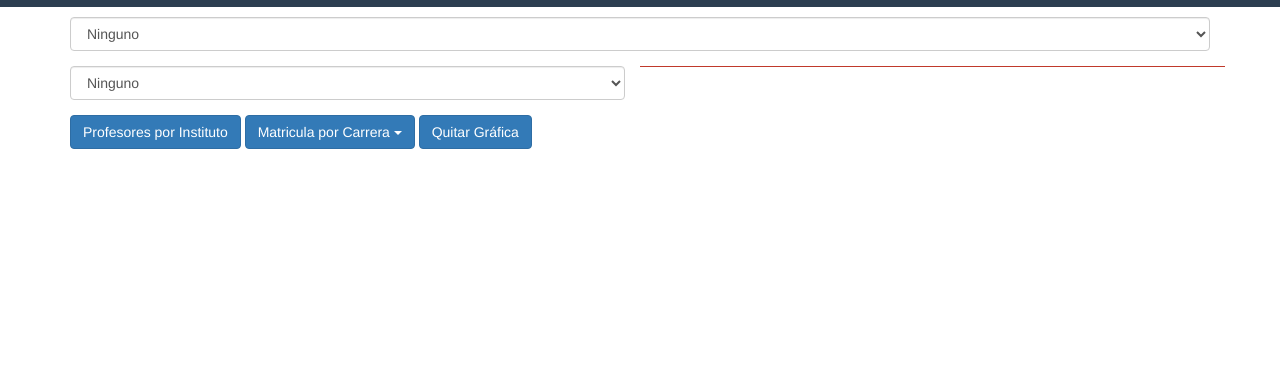
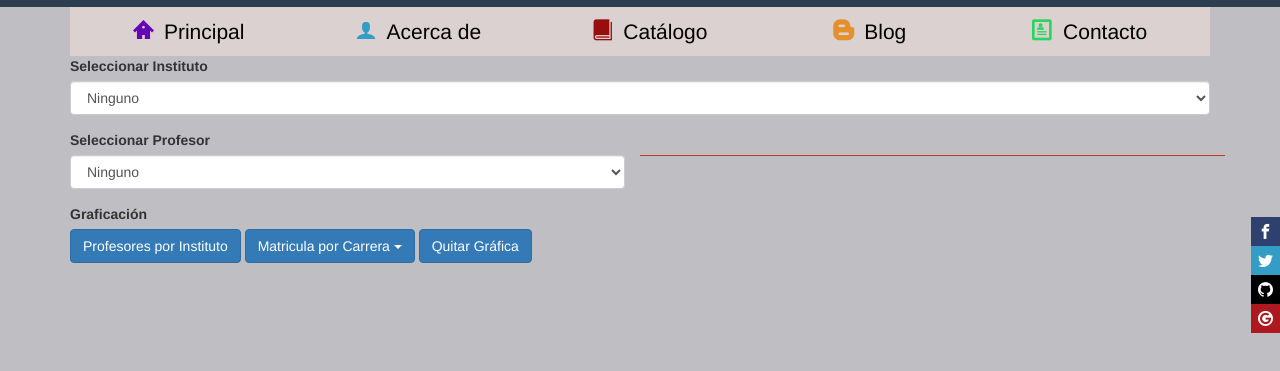
Before and after one commit to cocabet/Welcome, a plain HTML site: page catalogo.html in a window 1280 px wide. Shown: the part 63-434 px from the top of the page. Drawn offline with Linux system fonts and the light colour scheme.

Commit message:
Version 4

```diff
--- a/catalogo.html
+++ b/catalogo.html
@@ -6,32 +6,52 @@
 	<meta name="viewport" content="width=device-width, user-scalable=no, initial-scale=1.0, maximum-scale=1.0, minimum-scale=1.0">
 	<link rel="stylesheet" href="css/bootstrap.min.css">
 	<link rel="stylesheet" href="css/estilos2.css">
+	<link rel="stylesheet" href="css/fonts.css">
 </head>
-<body>
+<body class="fondo">
+
+	<div class="social-bar">
+		<a href="https://www.facebook.com/kokabeth" class="icon icon-facebook" ></a>
+		<a href="https://twitter.com/ewolha" class="icon icon-twitter" ></a>
+		<a href="https://github.com/cocabet" class="icon icon-github"></a>
+		<a href="#" class="icon icon-google3"></a>
+	</div>
+
 
 <header>
 		<div class="container">
 			<h1>Programación Web</h1>
 		</div>
 	</header>
-<p>
 <div class="container">
+
+    		<div class="row">
+			<div class="col-xs-12 col-sm-12 col-md-12">
+				<ul class="nav  nav-justified lead">
+  					<li role="presentation"><a href="index.html" class="button"><span class="icon-home2"></span>Principal</a></li>
+  					<li role="presentation"><a href="#" class="button"><span class="icon-user"></span>Acerca de</a></li>
+  					<li role="presentation"><a href="catalogo.html" class="button"><span class="icon-book"></span>Catálogo</a></li>
+  					<li><a href="#" class="button"><span class="icon-blogger"></span>Blog</a></li>
+  					<li role="presentation"><a href="#" class="button"><span class="icon-profile"></span>Contacto</a></li>
+				</ul>
+			</div>
+		</div>
+
     <form class="form-group">
+       	<label class="control-label">Seleccionar Instituto</label>
        	<select class="form-control" id="institutos">
             <option value="0">Ninguno</option>
         </select>
     </form>
 
+	<label class="control-label">Seleccionar Profesor</label>
 	<div class="row">
 		<div class=" col-xs-12 col-sm-6 col-md-6">
-
 	        <form class="form-group">
                 <select class="form-control" id="profesores">
                     <option value="0">Ninguno</option>
                 </select>
             </form>
-			<!--<ul class="list-group" id="profesores">
-			</ul>-->
 		</div>
 
 		<div class="color1 col-xs-12 col-sm-6 col-md-6" id="InfProf">
@@ -39,10 +59,12 @@
 	</div>
 </div>
 
+
 <div class="container">
+	<label class="control-label">Graficación</label>
+	<div class="row container">
+		<button class="btn btn-primary" onclick="GraphicsPI()">Profesores por Instituto</button>
 
-
-	<button class="btn btn-primary" onclick="GraphicsPI()">Profesores por Instituto</button>
 		<div class="btn-group">
 	 		<button  class="btn btn-primary dropdown-toggle" data-toggle="dropdown" aria-haspopup="true" aria-expanded="false">
 	 			Matricula por Carrera <span class="caret"></span>
@@ -51,8 +73,9 @@
 
     		</ul>
   	</div>
+		<button class="btn btn-primary" onclick="RemoveGraphics()">Quitar Gráfica</button>
 
-	<button class="btn btn-primary" onclick="RemoveGraphics()">Quitar Gráfica</button>
+	</div>
 
 	<div class="row">
 		<div class="col-xs-12 col-sm-12 col-md-12 container" id="pintar">
--- a/css/estilos.css
+++ b/css/estilos.css
@@ -10,8 +10,17 @@ body{
 	/*min-height:100vh;*/
 	text-align: center;*/
 }
+.fondo{
+	background: #BFBEC2;
+}
 
+li{
+	background: #DCD1D1;
+}
 
+li a{
+	color:#000;
+}
 .social-bar{
 	position: fixed;
 	right: 0;
@@ -47,12 +56,41 @@ body{
 	background: #ae181f;
 }
 
+.icon-blogger {
+	color: #E4902D;
+}
+
+.icon-profile {
+	color: #27D65D;
+}
+
+.icon-book{
+	color: #980D0D;
+}
+
+.icon-home2{
+	color:#6506B6;
+}
+
+.icon-user{
+	color: #339DC5;
+}
+
+.icon-grin2{
+	color: #339DC5;
+}
 .icon:hover {
+	color: white;
 	padding-right: 5rem;
 	border-radius: 2rem 0 0 2rem;
 	box-shadow: 0 0 .5rem rgba(0, 0, 0, 0);
 	text-decoration: none;
 }
+
+.button span{
+	margin-right: 10px;
+}
+
 .banner{
 	background: url(img/super.jpg);
 }
--- a/css/estilos2.css
+++ b/css/estilos2.css
@@ -2,7 +2,17 @@ header{
 	background: #2c3e50;
 	color: #fff;
 }
+.fondo{
+	background: #BFBEC2;
+}
 
+li{
+	background: #DCD1D1;
+}
+
+li a{
+	color:#000;
+}
 .main{
 	background: #f2f2f2;
 }
@@ -26,3 +36,75 @@ footer{
 	background:  #16a085;
 	color: #fff;
 }
+
+
+.social-bar{
+	position: fixed;
+	right: 0;
+	top: 35%;
+	font-size: 1.5rem;
+	display: flex;
+	flex-direction: column;
+	align-items: flex-end;
+	z-index: 100;
+}
+
+.icon{
+	color: white;
+	text-decoration: none;
+	padding: .7rem;
+	display: flex;
+	transition: all .5;
+}
+
+.icon-facebook {
+	background: #2E406E;
+}
+
+.icon-twitter {
+	background: #339DC5;
+}
+
+.icon-github {
+	background: #000000;
+}
+
+.icon-google3{
+	background: #ae181f;
+}
+
+.icon-blogger {
+	color: #E4902D;
+}
+
+.icon-profile {
+	color: #27D65D;
+}
+
+.icon-book{
+	color: #980D0D;
+}
+
+.icon-home2{
+	color:#6506B6;
+}
+
+.icon-user{
+	color: #339DC5;
+}
+
+.icon-grin2{
+	color: #339DC5;
+}
+.icon:hover {
+	color: white;
+	padding-right: 5rem;
+	border-radius: 2rem 0 0 2rem;
+	box-shadow: 0 0 .5rem rgba(0, 0, 0, 0);
+	text-decoration: none;
+}
+
+
+.button span{
+	margin-right: 10px;
+}
--- a/css/fonts.css
+++ b/css/fonts.css
@@ -1,10 +1,10 @@
 @font-face {
   font-family: 'icomoon';
-  src:  url('fonts/icomoon.eot?sczkl0');
-  src:  url('fonts/icomoon.eot?sczkl0#iefix') format('embedded-opentype'),
-    url('fonts/icomoon.ttf?sczkl0') format('truetype'),
-    url('fonts/icomoon.woff?sczkl0') format('woff'),
-    url('fonts/icomoon.svg?sczkl0#icomoon') format('svg');
+  src:  url('fonts/icomoon.eot?o0h60x');
+  src:  url('fonts/icomoon.eot?o0h60x#iefix') format('embedded-opentype'),
+    url('fonts/icomoon.ttf?o0h60x') format('truetype'),
+    url('fonts/icomoon.woff?o0h60x') format('woff'),
+    url('fonts/icomoon.svg?o0h60x#icomoon') format('svg');
   font-weight: normal;
   font-style: normal;
 }
@@ -24,6 +24,21 @@
   -moz-osx-font-smoothing: grayscale;
 }
 
+.icon-home2:before {
+  content: "\e901";
+}
+.icon-book:before {
+  content: "\e91f";
+}
+.icon-profile:before {
+  content: "\e923";
+}
+.icon-user:before {
+  content: "\e971";
+}
+.icon-grin2:before {
+  content: "\e9ea";
+}
 .icon-google3:before {
   content: "\ea8a";
 }
@@ -36,3 +51,6 @@
 .icon-github:before {
   content: "\eab0";
 }
+.icon-blogger:before {
+  content: "\eab7";
+}
--- a/js/Funcion.js
+++ b/js/Funcion.js
@@ -229,15 +229,14 @@ function Graficar(ArregloDatos,Etiquetas,Datos) {
 		lienzo.setAttribute('height','700');
 		lienzo.setAttribute('width','900');
 		select.appendChild(lienzo);
-		console.log(lienzo);
 
 	var color = Chart.helpers.color;
 	var horizontalBarChartData = {
             labels: Etiquetas,
             datasets: [{
                 label: Datos,
-                backgroundColor: color(window.chartColors.red).alpha(0.5).rgbString(),
-                borderColor: window.chartColors.red,
+                backgroundColor: color(window.chartColors.blue).alpha(0.5).rgbString(),
+                borderColor: window.chartColors.blue,
                 borderWidth: 1,
                 data: ArregloDatos
 
```
Also changed, not shown: index.html (+6 -5 lines), css/fonts/icomoon.ttf, css/fonts/icomoon.woff, 2 other files. Lines whose indentation alone changed are shown as unchanged.
